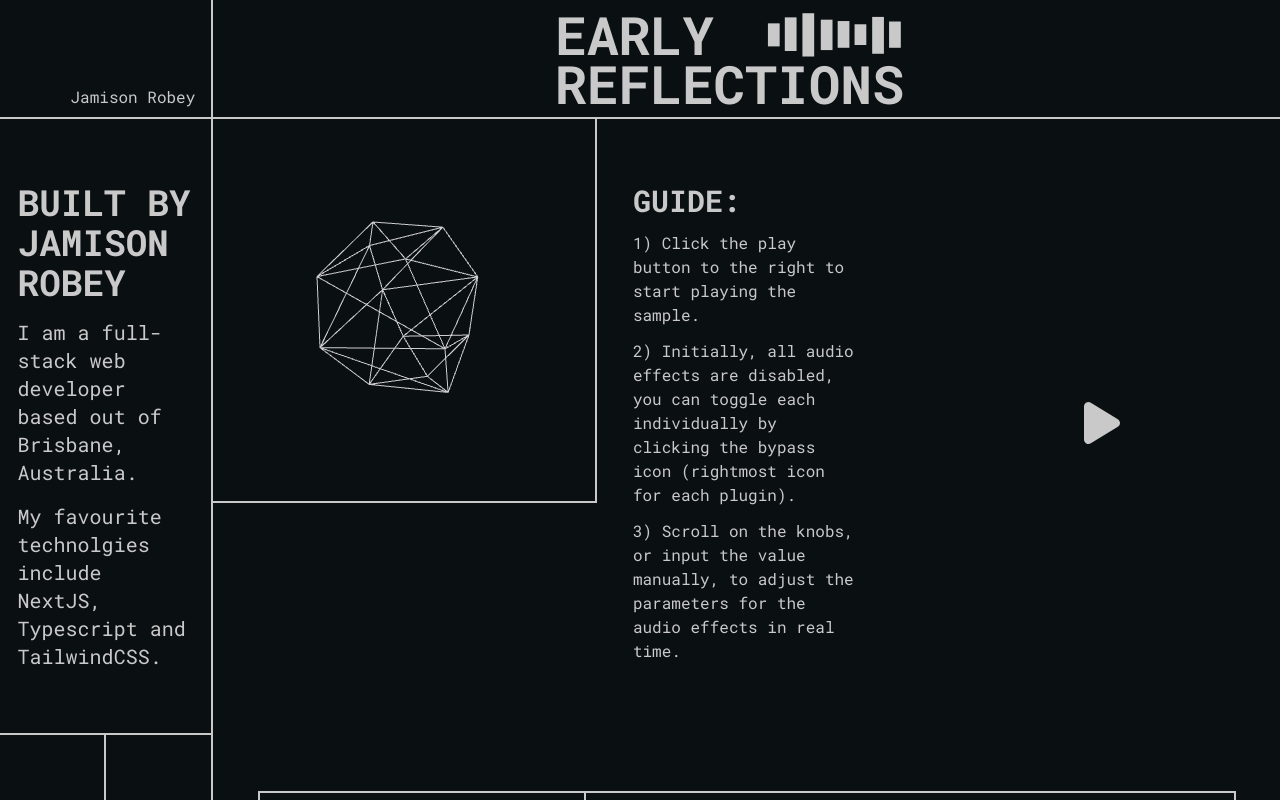
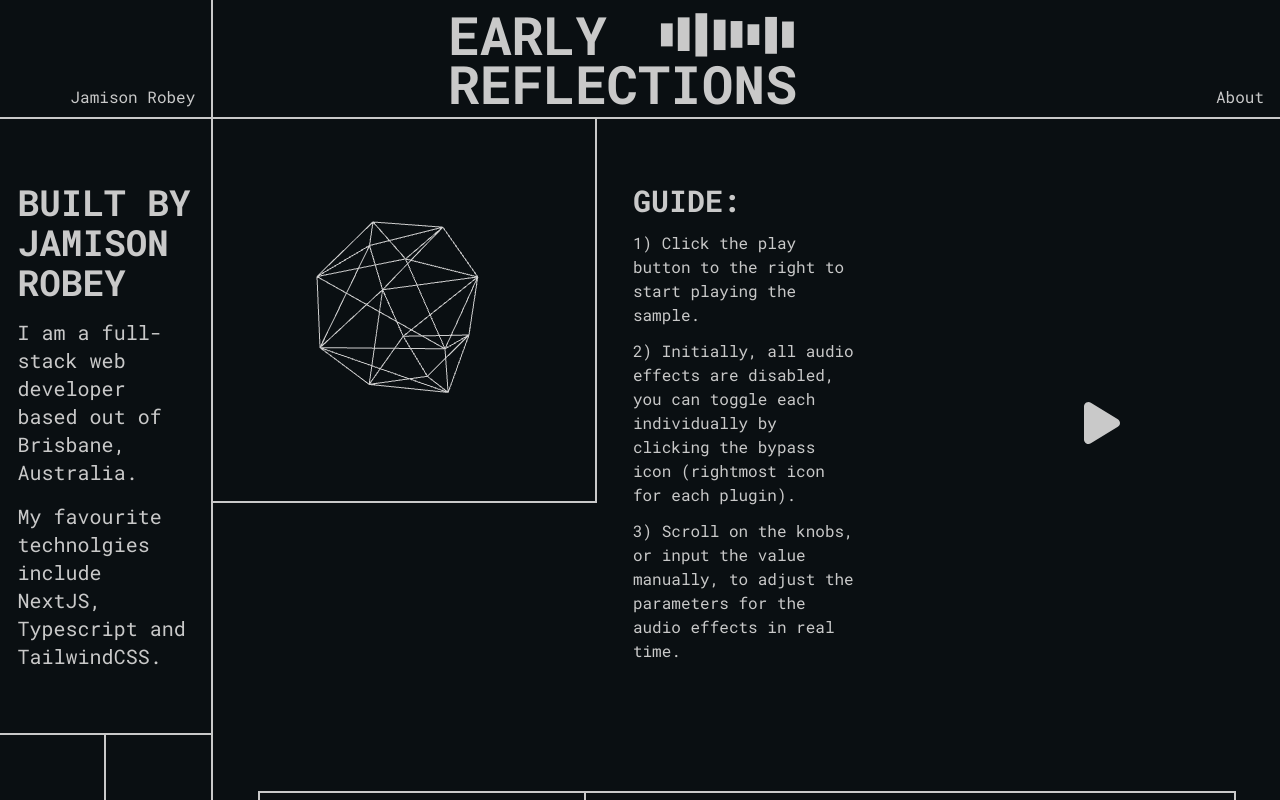
Before and after one commit to jamisonrobey/mock-audio-plugin-website, a Next.js app: page / in a window 1280 px wide. Built offline with nearby package versions, Linux system fonts and the light colour scheme; no server answers; a web font is replaced by a local one.

Commit message:
add about link to blog post

```diff
--- a/app/page.tsx
+++ b/app/page.tsx
@@ -12,8 +12,13 @@ export default function Page() {
           Jamison Robey
         </Link>
       </div>
-      <div className='col-span-1 flex items-center justify-center border-b-2 border-acccent sm:col-span-5'>
+      <div className='col-span-1 flex items-center justify-center border-b-2 border-acccent sm:col-span-4'>
         <Logo />
+      </div>
+      <div className={`${roboto_regular.className} col-span-1 flex items-end justify-end border-b-2 border-acccent`}>
+        <Link className='mb-2 mr-4' href='https://jamisonrobey.github.io/2024/02/29/mock-audio-website.html'>
+          About
+        </Link>
       </div>
       {/* SIDEBAR */}
       <div className='col-span-1 border-acccent sm:border-r-2 '>
```
